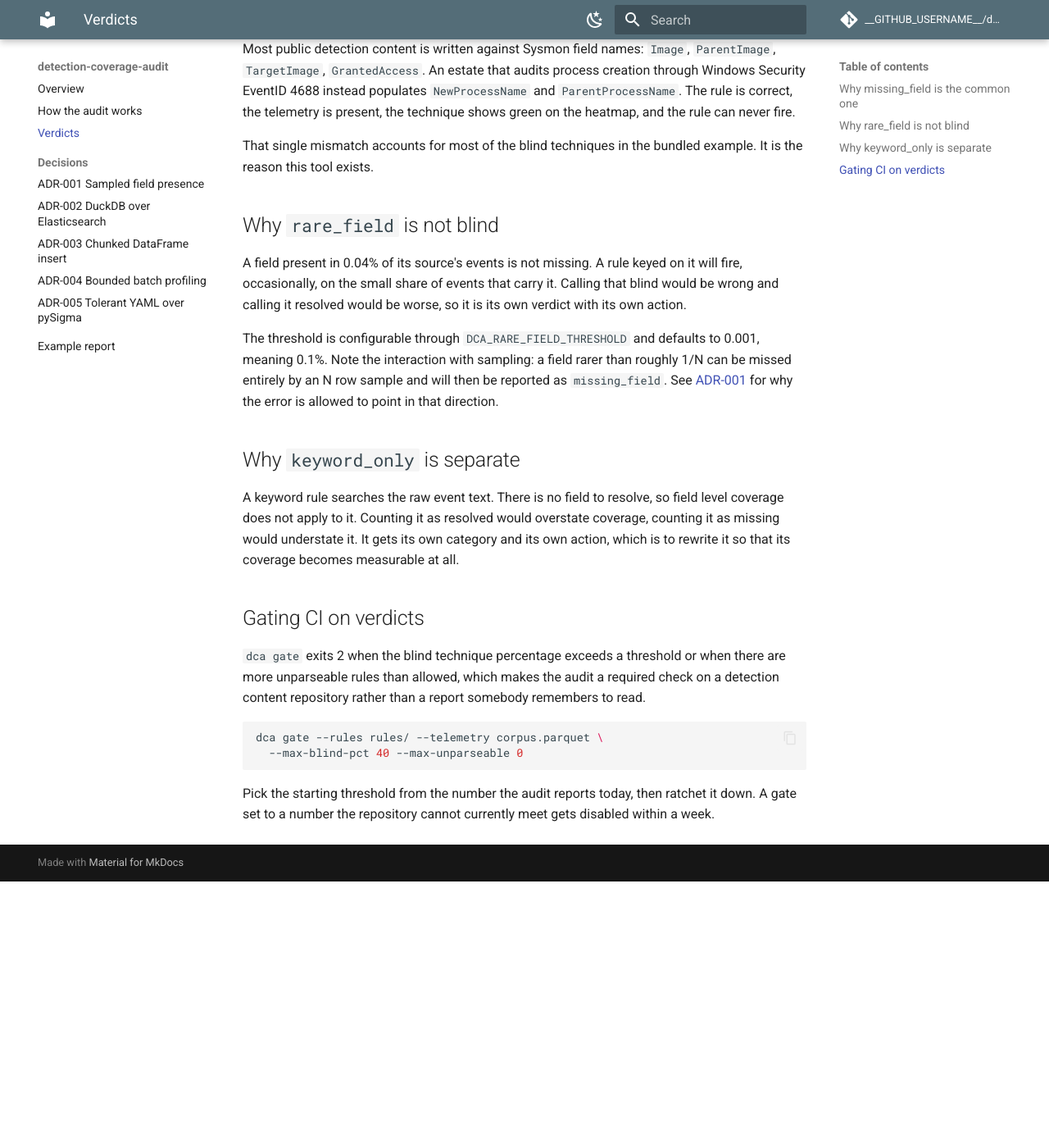
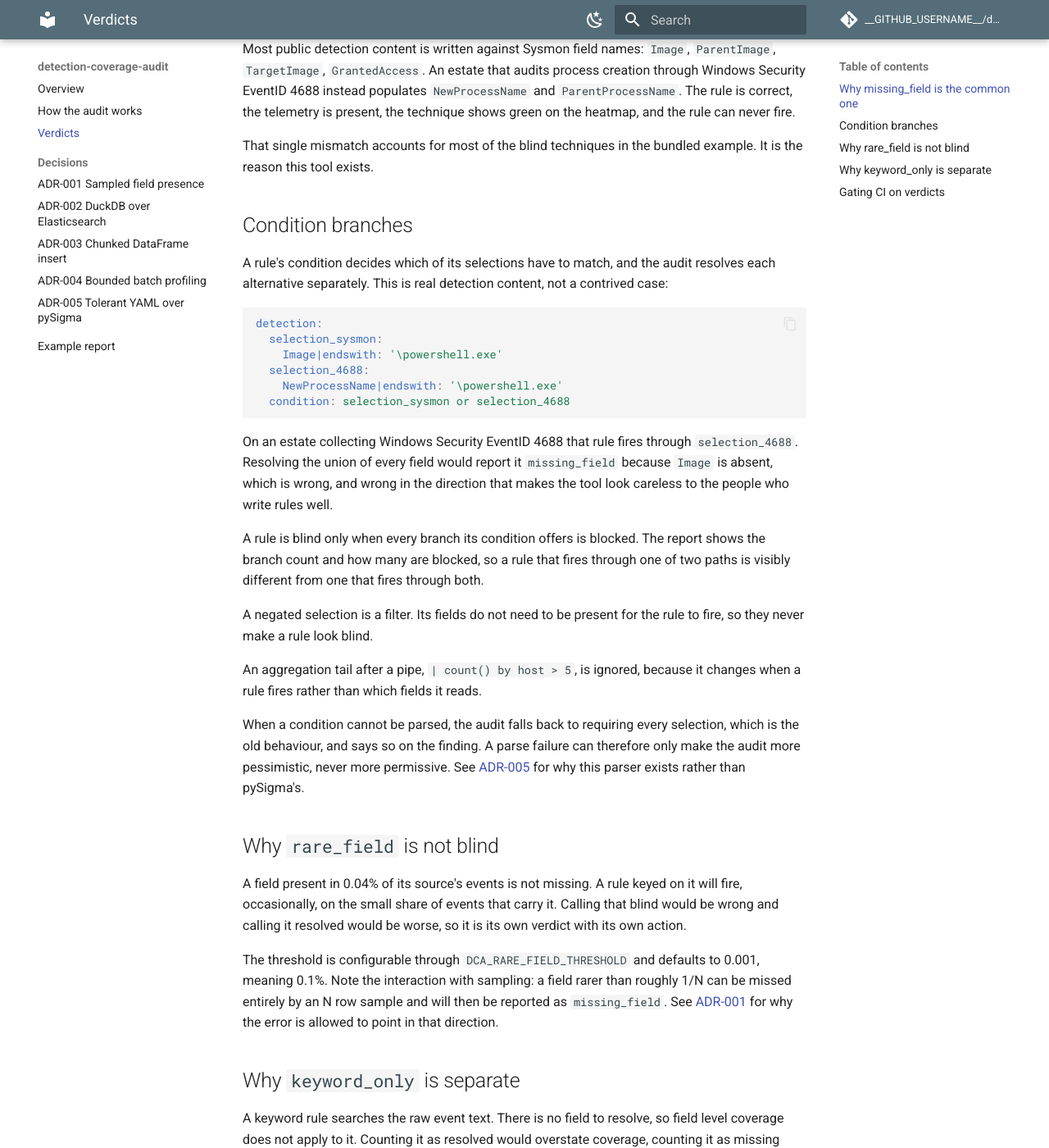
Before and after one commit to nilay-dave/detection-coverage-audit, an MkDocs documentation site: the page built from docs/verdicts.md, in a window 1280 px wide and 1400 px high, scrolled down 856 px. Shown: the whole window at 82% size. Built offline with MkDocs 1.6.1 and Material for MkDocs 9.7.7, drawn with Linux system fonts in a browser that asks for light colours; comment, search, counter and statistics services are not loaded; before the commit the page ends 1931 px from its top, so only the background shows below that.

Commit message:
docs: explain condition branch resolution and its safe fallback

````diff
--- a/docs/verdicts.md
+++ b/docs/verdicts.md
@@ -23,6 +23,42 @@ present, the technique shows green on the heatmap, and the rule can never fire.
 
 That single mismatch accounts for most of the blind techniques in the bundled
 example. It is the reason this tool exists.
+
+## Condition branches
+
+A rule's condition decides which of its selections have to match, and the audit
+resolves each alternative separately. This is real detection content, not a
+contrived case:
+
+```yaml
+detection:
+  selection_sysmon:
+    Image|endswith: '\powershell.exe'
+  selection_4688:
+    NewProcessName|endswith: '\powershell.exe'
+  condition: selection_sysmon or selection_4688
+```
+
+On an estate collecting Windows Security EventID 4688 that rule fires through
+`selection_4688`. Resolving the union of every field would report it
+`missing_field` because `Image` is absent, which is wrong, and wrong in the
+direction that makes the tool look careless to the people who write rules well.
+
+A rule is blind only when every branch its condition offers is blocked. The
+report shows the branch count and how many are blocked, so a rule that fires
+through one of two paths is visibly different from one that fires through both.
+
+A negated selection is a filter. Its fields do not need to be present for the
+rule to fire, so they never make a rule look blind.
+
+An aggregation tail after a pipe, `| count() by host > 5`, is ignored, because it
+changes when a rule fires rather than which fields it reads.
+
+When a condition cannot be parsed, the audit falls back to requiring every
+selection, which is the old behaviour, and says so on the finding. A parse
+failure can therefore only make the audit more pessimistic, never more
+permissive. See [ADR-005](adr/adr-005-tolerant-yaml-over-pysigma.md) for why
+this parser exists rather than pySigma's.
 
 ## Why `rare_field` is not blind
 
````
Also changed, not shown: CHANGELOG.md (+4 -0 lines).
